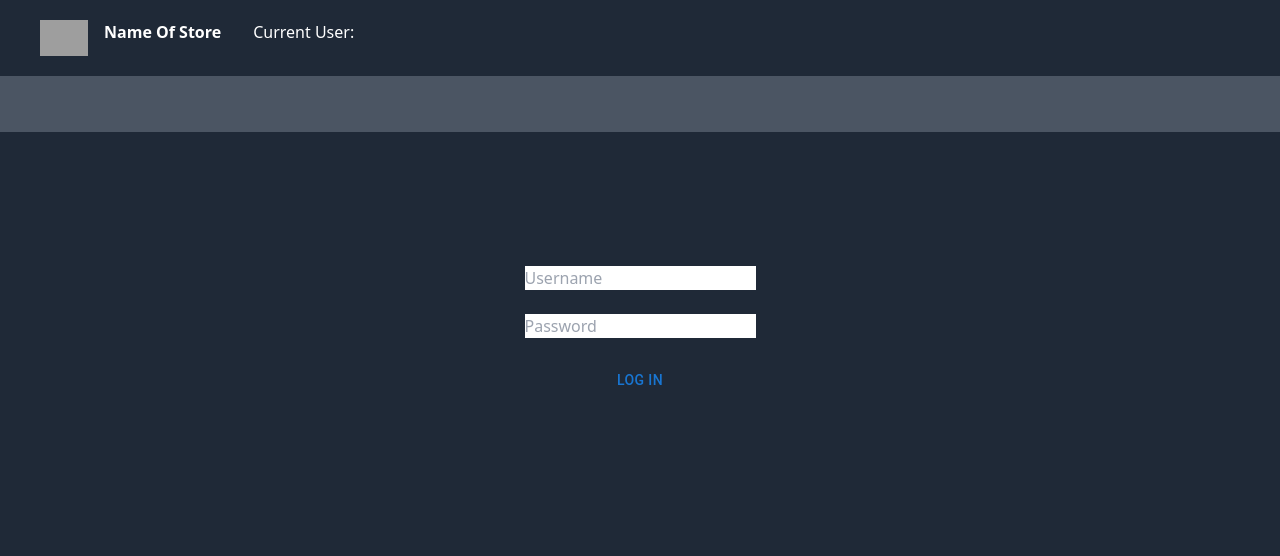
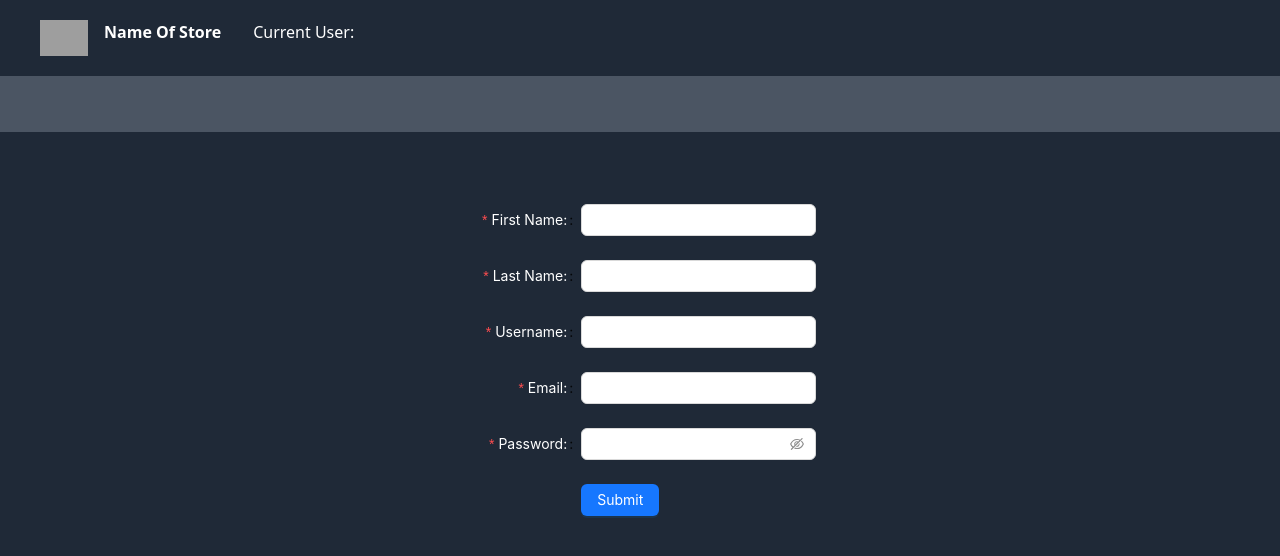
Before and after one commit to RickyBoall/EECS4413_Project, a React (Create React App) app: page /signup in a window 1280 px wide. Shown: the top 556 px of the page. Built offline with nearby package versions, Linux system fonts and the light colour scheme; grey boxes are pictures that could not be loaded.

Commit message:
completed signup

```diff
--- a/src/App.js
+++ b/src/App.js
@@ -9,6 +9,7 @@ import {
   LoginPage,
   OrderPage,
   PreviousOrderPage,
+  SignUpPage
 } from "./pages";
 // import OrderPage from './pages/OrderPage'; //for some reason couldnt put it above
 // import Home from './pages/Home';
@@ -56,7 +57,10 @@ function App() {
             />
           </>
         ) : (
-          <Route path="*" element={<LoginPage />} />
+          <>
+            <Route path="/signup" element={<SignUpPage />} />
+            <Route path="*" element={<LoginPage />} />
+          </>
         )}
       </Routes>
     </BrowserRouter>
--- a/src/components/ItemsList.js
+++ b/src/components/ItemsList.js
@@ -50,6 +50,7 @@ export default function ItemsList({ storeItems, cart, setCart }) {
         let cartArr = [];
         let inArr = false;
         let error = false;
+        let inCartItem = {};
         if (quantities[index] > item.quantity) {
             alert('Error: Current quantity selected is above the amount available. Please check your cart and try again.');
             return
@@ -63,6 +64,7 @@ export default function ItemsList({ storeItems, cart, setCart }) {
                 }
                 cartItem['cartQuantity'] += quantities[index];
                 cartArr.push(cartItem);
+                inCartItem = cartItem;
                 inArr = true;
             } else {
                 cartArr.push(cartItem);
@@ -72,10 +74,59 @@ export default function ItemsList({ storeItems, cart, setCart }) {
             if (inArr === false) {
                 item['cartQuantity'] = quantities[index];
                 setCart([...cartArr, item]);
+                saveToCart(item);
+
             } else {
+                // console.log(inCartItem);
+                saveToCart(inCartItem);
                 setCart([...cartArr]);
             }
         }
+    }
+
+    const saveToCart = async (item) => {
+        console.log(JSON.parse(window.localStorage.getItem('user')).shoppingCart.id);
+        console.log(item)
+        let localCart = JSON.parse(window.localStorage.getItem('user')).shoppingCart;
+        let cartId = localCart.id;
+        let userId = JSON.parse(window.localStorage.getItem('user')).id;
+        let data = {
+            quantity: item.cartQuantity
+        };
+        fetch('http://springboot-env.eba-xqpdar45.us-east-1.elasticbeanstalk.com/shopping-cart-items/' + cartId + "/" + item.id, {
+            method: "POST",
+            headers: { 'Content-Type': 'application/json' },
+            body: JSON.stringify(data)
+        })
+            .then(res => res.json())
+            .then(data2 => {
+            // a = data;
+            // console.log(data);
+                // const itemList = data;
+                console.log(data2);
+                fetch('http://springboot-env.eba-xqpdar45.us-east-1.elasticbeanstalk.com/users/' + userId).then(res => res.json())
+                .then(user => {
+                    console.log(user);
+                    localStorage.setItem('user', JSON.stringify(user));
+                })
+                // setItems([...itemList]);
+                // setLoading(false);
+            // console.log(itemList);
+        }).catch((e) => {
+            localCart.shoppingCartItems.map((cartItem) => {
+                if(cartItem.itemId === item.id) {
+                    fetch('http://springboot-env.eba-xqpdar45.us-east-1.elasticbeanstalk.com/shopping-carts/' + cartId, {
+                        method: "DELETE",
+                        headers: { 'Content-Type': 'application/json' },
+                        // mode: "no-cors"
+                    }).then(res => res.json())
+                    .then(user => {
+                        console.log(user);
+                        localStorage.setItem('user', JSON.stringify(user));
+                    })
+                }
+            })
+        })
     }
 
     const changeQuantity = (quantity, index) => {
@@ -198,7 +249,7 @@ export default function ItemsList({ storeItems, cart, setCart }) {
                     <div className="col-span-2 border-b-4 border-black">
                         <p> Quantity </p>
                     </div>
-                    <button onClick={() => console.log(items)}> alsdan</button>
+                    {/* <button onClick={() => console.log(items)}> alsdan</button> */}
                     {items.map((item, index) => {
                         // console.log(item)
                         return (
--- a/src/pages/LoginPage.js
+++ b/src/pages/LoginPage.js
@@ -1,6 +1,7 @@
 import { useEffect, useState } from "react";
 import { BasePage } from "../components";
 import { Button } from "@mui/material";
+import { Link } from "react-router-dom";
 
 
 export default function LoginPage() {
@@ -18,7 +19,8 @@ export default function LoginPage() {
             })
 
         const userList = a._embedded.userList;
-            console.log(userList)
+        console.log(userList)
+        let error = true;
         // user and pwd are the inputs
         for (let i = 0; i < userList.length; i++) {
             if (username === userList[i].username && password === userList[i].password) {
@@ -26,10 +28,12 @@ export default function LoginPage() {
                 // login
                 localStorage.setItem('user', JSON.stringify(userList[i]));
                 // console.log(userList[i])
+                error = false;
                 window.location.reload();
-            } else {
-                alert("Error: Current username and password combination does not exist");
             }
+        }
+        if (error === true) {
+            alert("Error: Current username and password combination does not exist");
         }
     }
 
@@ -47,6 +51,9 @@ export default function LoginPage() {
                     <div className="flex justify-center py-3">
                         <Button type="submit" className="text-white"> Log In </Button>
                     </div>
+                    <div className="flex justify-center py-3">
+                        <Link to="/signup" ><Button type="button" className="text-white"> Sign Up </Button></Link>
+                    </div>
                 </form>
             </div>
         </div>
--- a/src/pages/OrderPage.js
+++ b/src/pages/OrderPage.js
@@ -71,12 +71,12 @@ export default function OrderPage({ cart, setCart }) {
   };
 
   return (
-    <div className="h-screen flex flex-col bg-gray-800">
+    <div className="h-full flex flex-col bg-gray-800">
       <BasePage cart={cart} setCart={(e) => setCart(e)} />
       {/* <button className="text-white py-10" onClick={() => console.log(cart)}> CONSOLE LOG CART </button> */}
       {/* <ItemsList storeItems={items} cart={cart} setCart={(e) => setCart(e)} /> */}
 
-      <Container style={{ marginTop: "30px" }}>
+      <Container style={{ marginTop: "30px", paddingBottom: "40px" }}>
         <Link to="/allorders">
           <Button style={{ color: "white" }}>View Past Orders</Button>
         </Link>
--- /dev/null
+++ b/src/pages/SignUpPage.js
@@ -0,0 +1,96 @@
+import { useEffect, useState } from "react";
+import { BasePage } from "../components";
+import { Link } from "react-router-dom";
+import { Button, Checkbox, Form, Input } from "antd";
+import { useNavigate } from "react-router-dom";
+
+
+export default function SignUpPage() {
+    const [username, setUsername] = useState('');
+    const [password, setPassword] = useState('');
+    const navigate = useNavigate();
+
+
+    const signup = async (values) => {
+        // e.preventDefault();
+        var a = "initial";
+        // alert('kllasdkadka')
+        console.log(values)
+        await fetch('http://springboot-env.eba-xqpdar45.us-east-1.elasticbeanstalk.com/users', {
+            method: "POST",
+            headers: { 'Content-Type': 'application/json' },
+            body: JSON.stringify(values)
+        })
+            .then(res => res.json())
+            .then(data => {
+                console.log(data);
+                alert("Successfully created account!");
+                navigate("/");
+            })
+
+    }
+
+    return (
+        <div className="h-screen flex flex-col bg-gray-800">
+            <BasePage notLoggedIn={true} />
+            <div className="flex h-[50%] items-center justify-center my-10">
+                <Form
+                    name="basic"
+                    labelCol={{ span: 8 }}
+                    wrapperCol={{ span: 16 }}
+                    initialValues={{ remember: true }}
+                    onFinish={signup}
+                    onFinishFailed={() => alert('Please complete the sign up form!')}
+                    autoComplete="off"
+                    >
+                    <Form.Item
+                        label={<p className="text-white"> First Name: </p>}
+                        name="firstName"
+                        rules={[{ required: true, message: 'Please input your first name!' }]}
+                    >
+                        <Input />
+                    </Form.Item>
+                    <Form.Item
+                        label={<p className="text-white"> Last Name: </p>}
+                        name="lastName"
+                        rules={[{ required: true, message: 'Please input your last name!' }]}
+                    >
+                        <Input />
+                    </Form.Item>
+                    <Form.Item
+                        label={<p className="text-white"> Username: </p>}
+                        name="username"
+                        rules={[{ required: true, message: 'Please input your username!' }]}
+                    >
+                        <Input />
+                    </Form.Item>
+                    <Form.Item
+                        label={<p className="text-white"> Email: </p>}
+                        name="email"
+                        rules={[{ required: true, message: 'Please input your email!', type: 'email' }]}
+                    >
+                        <Input />
+                    </Form.Item>
+
+                    <Form.Item
+                        label={<p className="text-white"> Password: </p>}
+                        name="password"
+                        rules={[{ required: true, message: 'Please input your password!' }]}
+                    >
+                        <Input.Password />
+                    </Form.Item>
+
+                    {/* <Form.Item name="remember" valuePropName="checked" wrapperCol={{ offset: 8, span: 16 }}>
+                        <Checkbox>Remember me</Checkbox>
+                    </Form.Item> */}
+
+                    <Form.Item wrapperCol={{ offset: 8, span: 16 }}>
+                        <Button type="primary" htmlType="submit">
+                            Submit
+                        </Button>
+                    </Form.Item>
+                </Form>
+            </div>
+        </div>
+    )
+}
--- a/src/pages/index.js
+++ b/src/pages/index.js
@@ -4,3 +4,4 @@ export { default as CartPage } from "./CartPage";
 export { default as LoginPage } from "./LoginPage";
 export { default as OrderPage } from "./OrderPage";
 export { default as PreviousOrderPage } from "./PreviousOrderPage";
+export { default as SignUpPage } from "./SignUpPage";
```
